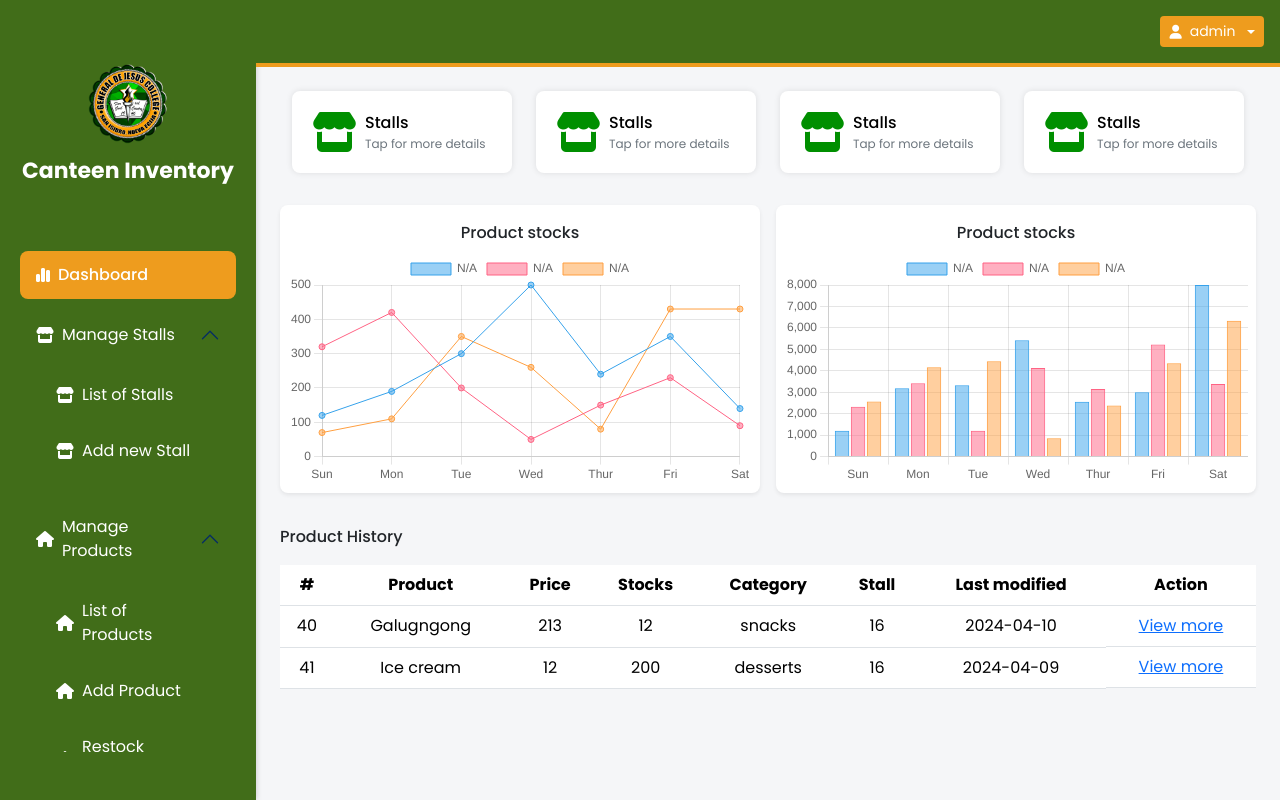
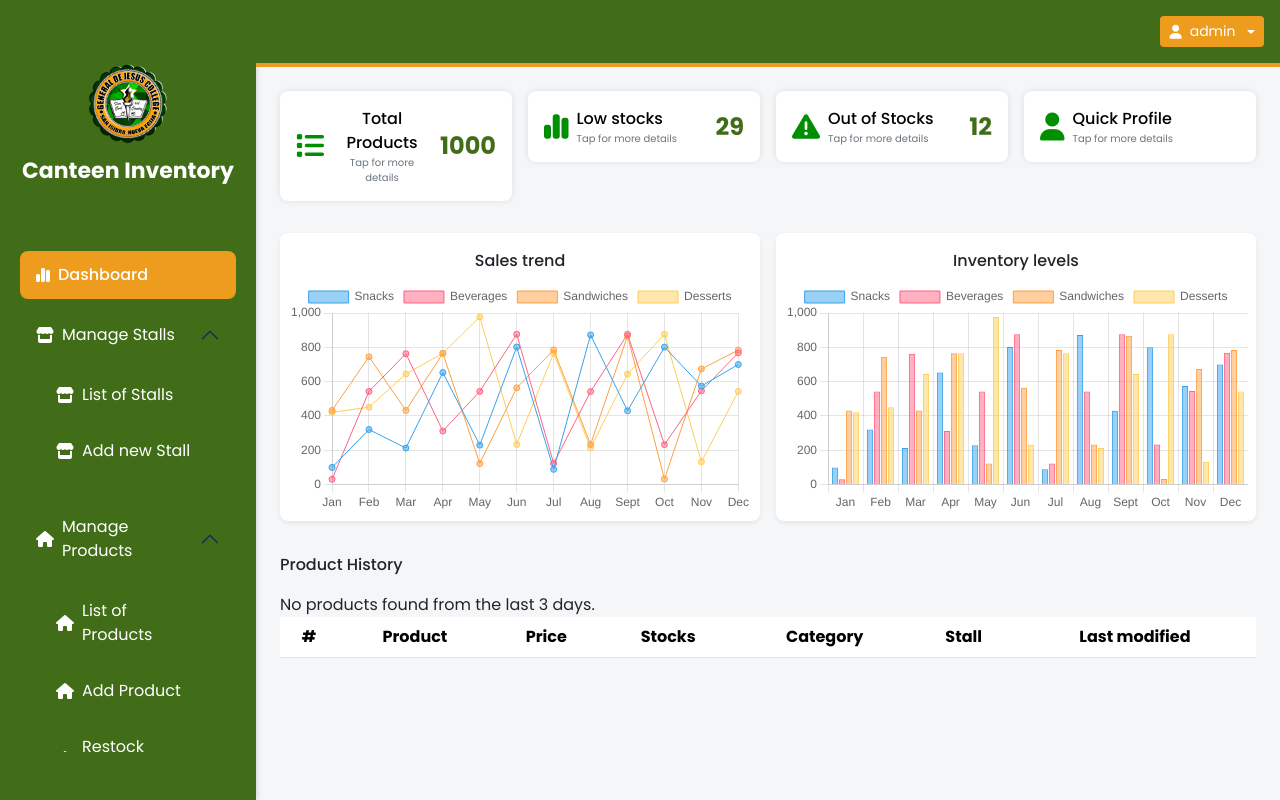
Before and after one commit to BulletOnli/canteen-inventory, a PHP site: page / in a window 1280 px wide. Run offline with PHP 8.4, Linux system fonts and the light colour scheme; a user stored in the database is signed in; data comes from the database, SQL or seed files in the repository; lists and menus that the app fills with data are empty; some libraries are stand-ins or nearby versions.

Commit message:
refactor dashbaord

```diff
--- a/addproduct.php
+++ b/addproduct.php
@@ -213,9 +213,9 @@ include 'db.php';
 
                     // Loop through results and create options dynamically
                     while ($row = $result->fetch_assoc()) {
-                      $stallOwnerId = $row['stall_owner_id'];
+                      $stallId = $row['id'];
                       $stall_name = $row['stall_name'];  // Extract stall name from the row
-                      echo "<option value='$stallOwnerId'>$stall_name</option>";
+                      echo "<option value='$stallId'>$stall_name</option>";
                     }
                     ?>
                   </select>
--- a/index.css
+++ b/index.css
@@ -30,7 +30,7 @@ body {
 .dashboard-card {
   width: 100%;
   /* height: 150px; */
-  padding: 20px;
+  padding: 16px;
   display: flex;
   align-items: center;
   justify-content: space-between;
--- a/index.js
+++ b/index.js
@@ -3,21 +3,39 @@ const lineChart = document.getElementById("myChart-left");
 new Chart(lineChart, {
   type: "line",
   data: {
-    labels: ["Sun", "Mon", "Tue", "Wed", "Thur", "Fri", "Sat"],
+    labels: [
+      "Jan",
+      "Feb",
+      "Mar",
+      "Apr",
+      "May",
+      "Jun",
+      "Jul",
+      "Aug",
+      "Sept",
+      "Oct",
+      "Nov",
+      "Dec",
+    ],
     datasets: [
       {
-        label: "N/A",
-        data: [120, 190, 300, 500, 240, 350, 140],
+        label: "Snacks",
+        data: [100, 321, 213, 653, 230, 802, 89, 872, 430, 801, 574, 700],
         borderWidth: 1,
       },
       {
-        label: "N/A",
-        data: [320, 420, 200, 50, 150, 230, 90],
+        label: "Beverages",
+        data: [31, 543, 763, 312, 543, 876, 123, 542, 876, 233, 546, 768],
         borderWidth: 1,
       },
       {
-        label: "N/A",
-        data: [70, 110, 350, 260, 80, 430, 430],
+        label: "Sandwiches",
+        data: [432, 745, 432, 765, 123, 564, 785, 234, 867, 32, 674, 784],
+        borderWidth: 1,
+      },
+      {
+        label: "Desserts",
+        data: [421, 451, 645, 765, 977, 234, 765, 213, 644, 876, 133, 543],
         borderWidth: 1,
       },
     ],
@@ -36,21 +54,40 @@ const barChart = document.getElementById("myChart-right");
 new Chart(barChart, {
   type: "bar",
   data: {
-    labels: ["Sun", "Mon", "Tue", "Wed", "Thur", "Fri", "Sat"],
+    // labels: ["Sun", "Mon", "Tue", "Wed", "Thur", "Fri", "Sat"],
+    labels: [
+      "Jan",
+      "Feb",
+      "Mar",
+      "Apr",
+      "May",
+      "Jun",
+      "Jul",
+      "Aug",
+      "Sept",
+      "Oct",
+      "Nov",
+      "Dec",
+    ],
     datasets: [
       {
-        label: "N/A",
-        data: [1200, 3190, 3324, 5424, 2554, 3000, 8000],
+        label: "Snacks",
+        data: [100, 321, 213, 653, 230, 802, 89, 872, 430, 801, 574, 700],
         borderWidth: 1,
       },
       {
-        label: "N/A",
-        data: [2320, 3420, 1200, 4130, 3150, 5230, 3390],
+        label: "Beverages",
+        data: [31, 543, 763, 312, 543, 876, 123, 542, 876, 233, 546, 768],
         borderWidth: 1,
       },
       {
-        label: "N/A",
-        data: [2570, 4160, 4450, 860, 2380, 4350, 6330],
+        label: "Sandwiches",
+        data: [432, 745, 432, 765, 123, 564, 785, 234, 867, 32, 674, 784],
+        borderWidth: 1,
+      },
+      {
+        label: "Desserts",
+        data: [421, 451, 645, 765, 977, 234, 765, 213, 644, 876, 133, 543],
         borderWidth: 1,
       },
     ],
--- a/index.php
+++ b/index.php
@@ -120,55 +120,67 @@ include './db.php';
 
     <div class="w-100 d-flex flex-column p-4">
       <div class="container text-center">
-        <div class="row row-gap-lg-5 ">
-          <div class="col">
-            <a href="#" class="text-black   link-underline link-underline-opacity-0 ">
+        <div class="row row-gap-lg-5 gap-3  ">
+          <div class="col p-0">
+            <a href="./products.php" class="text-black   link-underline link-underline-opacity-0 ">
               <div class="dashboard-card">
-                <div class="w-100 d-flex align-items-center gap-2 ">
-                  <i class="fa-solid fa-store fs-1"></i>
-                  <div class="d-flex  flex-column align-items-start ">
-                    <p class="m-0 fw-medium fs-6">Stalls</p>
-                    <p style="font-size: 12px;" class="m-0 text-secondary ">Tap for more details</p>
+                <div class="w-100 d-flex align-items-center justify-content-between gap-2 ">
+                  <div class="d-flex align-items-center gap-2 ">
+                    <i class="fa-solid fa-list fs-3"></i>
+                    <div class="d-flex  flex-column align-items-start ">
+                      <p class="m-0 fw-medium ">Total Products</p>
+                      <p style="font-size: 10px;" class="m-0 text-secondary ">Tap for more details</p>
+                    </div>
                   </div>
+                  <p style="color: #416d19" class="mb-0 fs-4 fw-bold">1000</p>
                 </div>
               </div>
             </a>
           </div>
-          <div class="col">
+          <div class="col p-0">
             <a href="#" class="text-black   link-underline link-underline-opacity-0 ">
               <div class="dashboard-card">
-                <div class="w-100 d-flex align-items-center gap-2 ">
-                  <i class="fa-solid fa-store fs-1"></i>
-                  <div class="d-flex  flex-column align-items-start ">
-                    <p class="m-0 fw-medium fs-6">Stalls</p>
-                    <p style="font-size: 12px;" class="m-0 text-secondary ">Tap for more details</p>
+                <div class="w-100 d-flex align-items-center justify-content-between gap-2 ">
+                  <div class="d-flex align-items-center gap-2 ">
+                    <i class="fa-solid fa-chart-simple fs-3"></i>
+                    <div class="d-flex  flex-column align-items-start ">
+                      <p class="m-0 fw-medium ">Low stocks</p>
+                      <p style="font-size: 10px;" class="m-0 text-secondary ">Tap for more details</p>
+                    </div>
                   </div>
+                  <p style="color: #416d19" class="mb-0 fs-4 fw-bold">29</p>
                 </div>
               </div>
             </a>
           </div>
-          <div class="col">
+          <div class="col p-0">
             <a href="#" class="text-black   link-underline link-underline-opacity-0 ">
               <div class="dashboard-card">
-                <div class="w-100 d-flex align-items-center gap-2 ">
-                  <i class="fa-solid fa-store fs-1"></i>
-                  <div class="d-flex  flex-column align-items-start ">
-                    <p class="m-0 fw-medium fs-6">Stalls</p>
-                    <p style="font-size: 12px;" class="m-0 text-secondary ">Tap for more details</p>
+                <div class="w-100 d-flex align-items-center justify-content-between gap-2 ">
+                  <div class="d-flex align-items-center gap-2 ">
+                    <i class="fa-solid fa-triangle-exclamation fs-3"></i>
+                    <div class="d-flex  flex-column align-items-start ">
+                      <p class="m-0 fw-medium ">Out of Stocks</p>
+                      <p style="font-size: 10px;" class="m-0 text-secondary ">Tap for more details</p>
+                    </div>
                   </div>
+                  <p style="color: #416d19" class="mb-0 fs-4 fw-bold">12</p>
                 </div>
               </div>
             </a>
           </div>
-          <div class="col">
+          <div class="col p-0">
             <a href="#" class="text-black   link-underline link-underline-opacity-0 ">
               <div class="dashboard-card">
-                <div class="w-100 d-flex align-items-center gap-2 ">
-                  <i class="fa-solid fa-store fs-1"></i>
-                  <div class="d-flex  flex-column align-items-start ">
-                    <p class="m-0 fw-medium fs-6">Stalls</p>
-                    <p style="font-size: 12px;" class="m-0 text-secondary ">Tap for more details</p>
+                <div class="w-100 d-flex align-items-center justify-content-between gap-2 ">
+                  <div class="d-flex align-items-center gap-2 ">
+                    <i class="fa-solid fa-user fs-3"></i>
+                    <div class="d-flex  flex-column align-items-start ">
+                      <p class="m-0 fw-medium ">Quick Profile</p>
+                      <p style="font-size: 10px;" class="m-0 text-secondary ">Tap for more details</p>
+                    </div>
                   </div>
+                  <!-- <p style="color: #416d19" class="mb-0 fs-4 fw-bold">1000</p> -->
                 </div>
               </div>
             </a>
@@ -180,11 +192,11 @@ include './db.php';
       <!-- GRAPH -->
       <div id="graph-section">
         <div class="graph-container d-flex flex-column justify-content-center align-items-center p-2 rounded-3 shadow-sm  ">
-          <p class="fw-medium my-2 ">Product stocks</p>
+          <p class="fw-medium my-2 ">Sales trend</p>
           <canvas id="myChart-left"></canvas>
         </div>
         <div class="graph-container d-flex flex-column justify-content-center align-items-center p-2 rounded-3  shadow-sm ">
-          <p class="fw-medium my-2 ">Product stocks</p>
+          <p class="fw-medium my-2 ">Inventory levels</p>
           <canvas id="myChart-right"></canvas>
         </div>
       </div>
@@ -192,7 +204,7 @@ include './db.php';
 
       <!-- TABLES -->
       <div class="w-100 ">
-        <p class="fs-6 fw-medium ">Product History</p>
+        <p class=" fw-medium ">Product History</p>
         <table class="table table-hover">
           <thead class="text-center">
             <tr>
@@ -203,16 +215,15 @@ include './db.php';
               <th scope="col">Category</th>
               <th scope="col">Stall</th>
               <th scope="col">Last modified</th>
-              <th scope="col">Action</th>
             </tr>
           </thead>
           <tbody id="products-table" class="text-center">
             <?php
             $today = date('Y-m-d');
-            $pastThreeDays = date('Y-m-d', strtotime('-1 days', strtotime($today)));
+            $pastThreeDays = date('Y-m-d', strtotime('-3 days', strtotime($today)));
 
             // Prepare the SQL query to filter and select products
-            $sql = "SELECT * FROM products WHERE last_modified >= ? AND last_modified <= ?";
+            $sql = "SELECT products.id, products.product_name, products.price, products.stocks, products.category, stall.stall_name, products.last_modified FROM products INNER JOIN stall ON products.stall_id=stall.id WHERE products.last_modified >= ? AND products.last_modified <= ? ORDER BY products.last_modified DESC LIMIT 5";
             $stmt = $conn->prepare($sql);
             $stmt->bind_param("ss", $pastThreeDays, $today);  // Bind parameters for start and end date
 
@@ -228,9 +239,6 @@ include './db.php';
                 foreach ($row as $key => $value) {
                   echo "<td>" . $value . "</td>";
                 }
-                echo "<td class='d-flex align-items-center justify-content-center gap-2'>";
-                echo "<a href='#'>View more</a>";
-                echo "</td>";
                 echo "</tr>";
               }
             } else {
--- a/products.php
+++ b/products.php
@@ -142,7 +142,7 @@ include './db.php';
           </thead>
           <tbody id="products-table" class="text-center">
             <?php
-            $sql = "SELECT * FROM products";
+            $sql = "SELECT products.id, products.product_name, products.price, products.stocks, products.category, stall.stall_name, products.last_modified FROM products INNER JOIN stall ON products.stall_id=stall.id";
             $result = $conn->query($sql);
 
             // Loop through each row and display data in table cells
```
